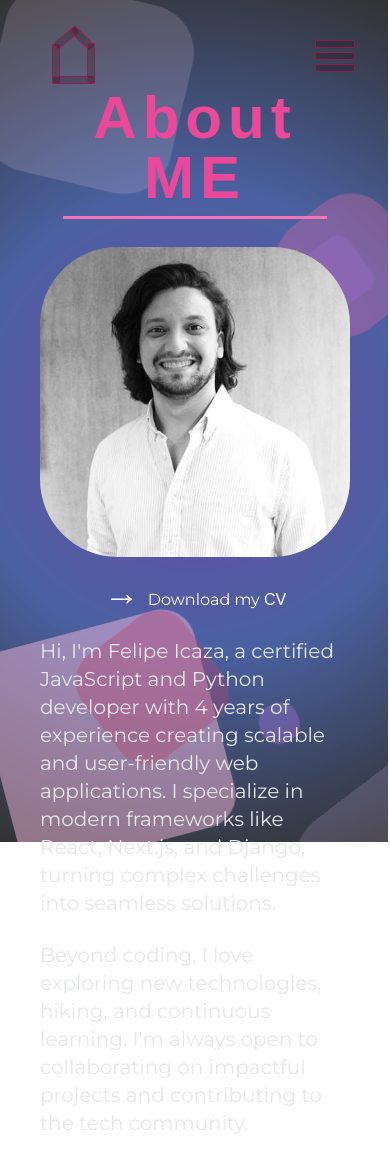
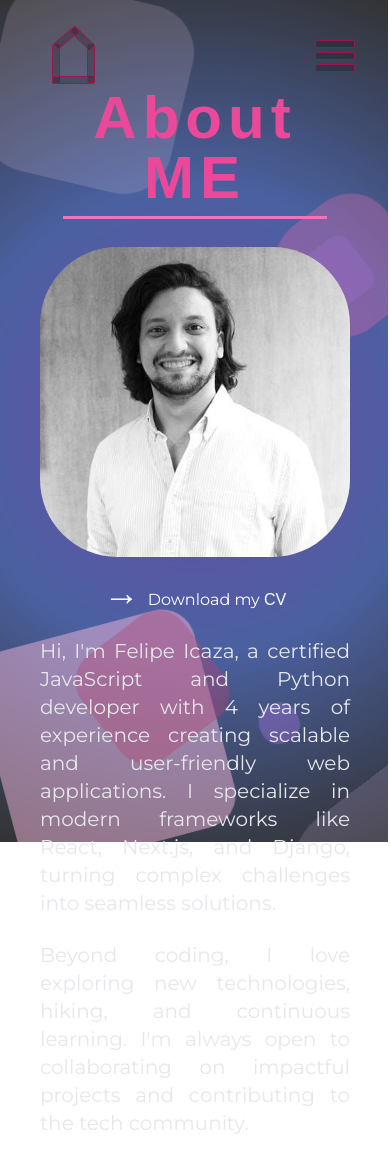
Before and after one commit to ficazam/homepage, a Next.js app: page /about in a window 390 px wide. Built offline with nearby package versions, Linux system fonts and the light colour scheme; a web font is replaced by a local one.

Commit message:
text justification

```diff
--- a/src/app/about/page.tsx
+++ b/src/app/about/page.tsx
@@ -26,14 +26,14 @@ const About = () => {
 
       <div className="flex justify-evenly items-center flex-col-reverse sm:flex-row">
         <div className="flex justify-evenly items-center flex-col">
-          <p className="mt-6 text-xl text-gray-200 max-w-3xl mx-auto font-body">
+          <p className="mt-6 text-xl text-gray-200 max-w-3xl mx-auto font-body text-justify sm:text-start">
             Hi, I&apos;m Felipe Icaza, a certified JavaScript and Python developer
             with 4 years of experience creating scalable and user-friendly web
             applications. I specialize in modern frameworks like React, Next.js,
             and Django, turning complex challenges into seamless solutions.
           </p>
 
-          <p className="mt-6 text-xl text-gray-200 max-w-3xl mx-auto font-body">
+          <p className="mt-6 text-xl text-gray-200 max-w-3xl mx-auto font-body text-justify sm:text-start">
             Beyond coding, I love exploring new technologies, hiking, and
             continuous learning. I&apos;m always open to collaborating on
             impactful projects and contributing to the tech community.
```
